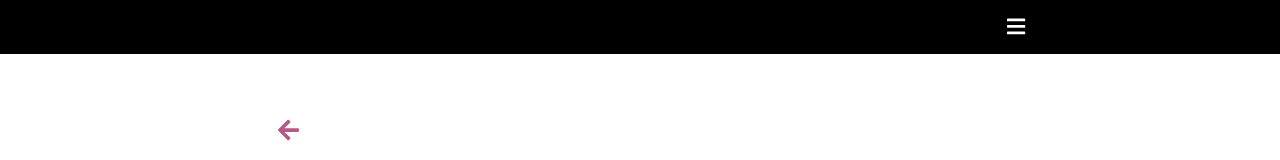
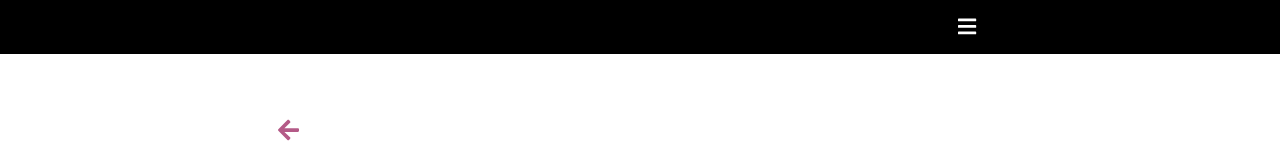
Before and after one commit to ignacio-gc/wasm-gol-next, a Next.js app: page /acerca in a window 1280 px wide. Shown: the top 160 px of the page. Built offline with nearby package versions, Linux system fonts and the light colour scheme.

Commit message:
burger padding

```diff
--- a/components/navbar.module.css
+++ b/components/navbar.module.css
@@ -20,6 +20,7 @@
   font-family: roboto;
   max-width: 800px;
   margin: auto;
+  padding-right: 5vw;
 }
 
 .show li {
```
